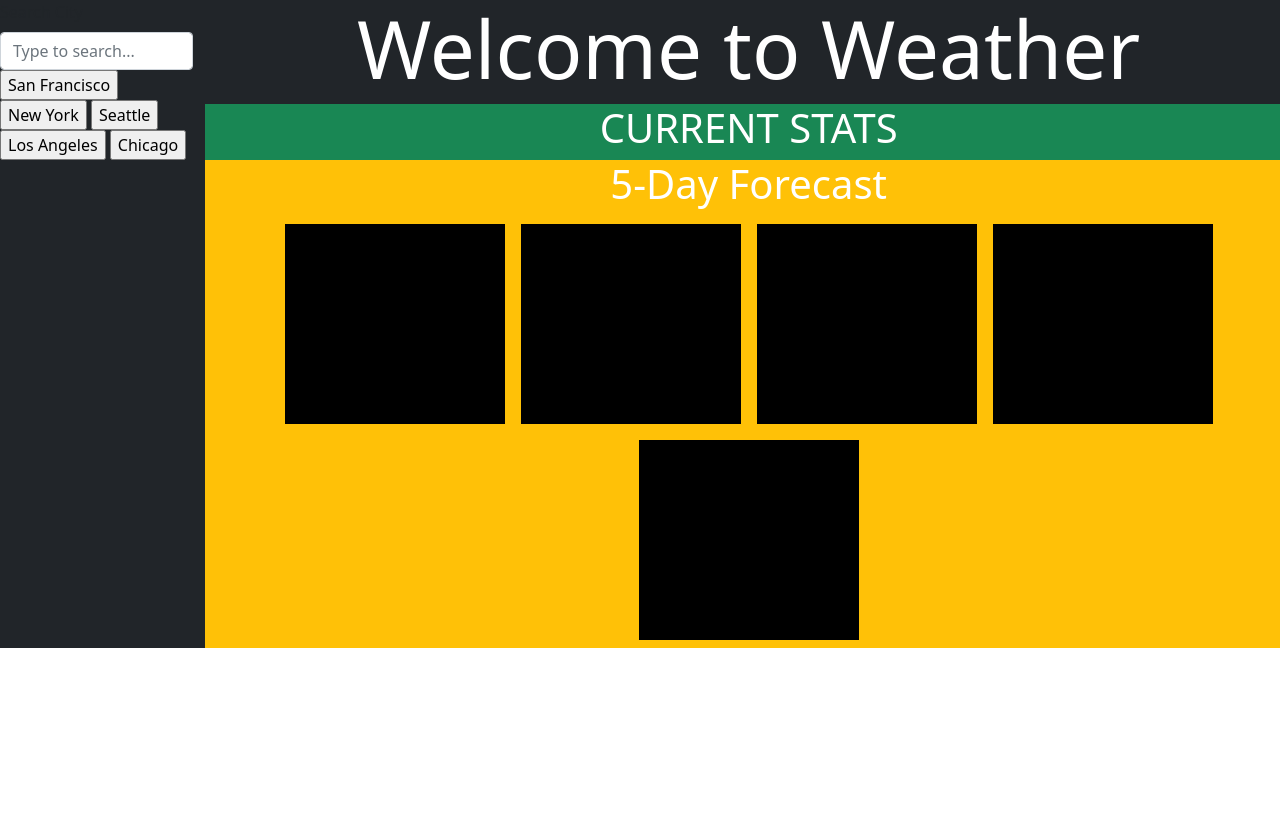
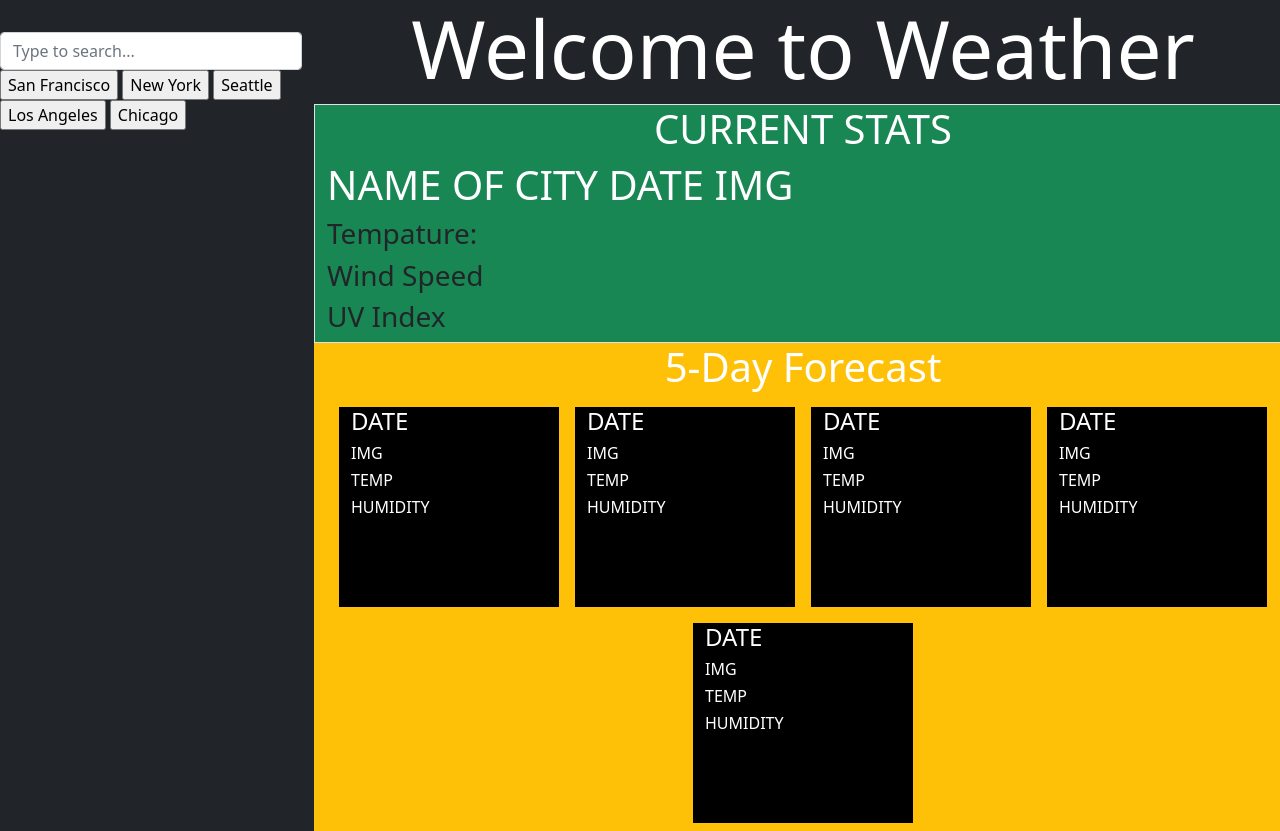
Before and after one commit to jkhauth/Atmosphere-Advisory, a plain HTML site: page index.html in a window 1280 px wide. Before the commit the page ends 800 px from the top, so only its background shows below. Drawn offline with nearby package versions, Linux system fonts and the light colour scheme; no server answers.

Commit message:
starting to add the weather api

```diff
--- a/index.html
+++ b/index.html
@@ -10,7 +10,7 @@
 <body>
     <div class="row">
         <!--COLUMN FOR CITY FORM-->
-        <div class="col-2 bg-dark" id="side-bar">
+        <div class="col-3 bg-dark" id="side-bar">
             <label for="exampleDataList" class="form-label">Search City</label>
             <input class="form-control" list="datalistOptions" id="exampleDataList" placeholder="Type to search...">
             <input type="button" value="San Francisco">
@@ -25,8 +25,12 @@
             <h1 class="display-1 text-center">Welcome to Weather</h1>
             </div>
             <!--CURRENT WEATHER STATS-->
-            <div class="row current-stats bg-success" id="current-stats">
+            <div class="row current-stats bg-success border" id="current-stats">
                 <h1 class="text-center">CURRENT STATS</h1>
+                <h1>NAME OF CITY DATE IMG</h1>
+                <h3>Tempature:</h3>
+                <h3>Wind Speed</h3>
+                <h3>UV Index</h3>
             </div>
             <!--5 DAY WEEK FORECAST-->
             <div class="row five-day bg-warning justify-content-center" id="five-day">
@@ -34,14 +38,34 @@
                     <h1>5-Day Forecast</h1>
                 </div>
             <div class="days m-2" id="day-one">
+                <h4 id='day-one-date'>DATE</h4>
+                <h6 id='day-one-img'>IMG</h6>
+                <h6 id='day-one-temp'>TEMP</h6>
+                <h6 id='day-one-humid'>HUMIDITY</h6>
             </div>
             <div class="days m-2" id="day-two">
+                <h4 id='day-two-date'>DATE</h4>
+                <h6 id='day-two-img'>IMG</h6>
+                <h6 id='day-two-temp'>TEMP</h6>
+                <h6 id='day-two-humid'>HUMIDITY</h6>
             </div>
             <div class="days m-2" id="day-three">
+                <h4 id='day-three-date'>DATE</h4>
+                <h6 id='day-three-img'>IMG</h6>
+                <h6 id='day-three-temp'>TEMP</h6>
+                <h6 id='day-three-humid'>HUMIDITY</h6>
             </div>
             <div class="days m-2" id="day-four">
+                <h4 id='day-four-date'>DATE</h4>
+                <h6 id='day-four-img'>IMG</h6>
+                <h6 id='day-four-temp'>TEMP</h6>
+                <h6 id='day-four-humid'>HUMIDITY</h6>
             </div>
             <div class="days m-2" id="day-five">
+                <h4 id='day-five-date'>DATE</h4>
+                <h6 id='day-five-img'>IMG</h6>
+                <h6 id='day-five-temp'>TEMP</h6>
+                <h6 id='day-five-humid'>HUMIDITY</h6>
             </div>
             </div>
         </div>
--- a/script.js
+++ b/script.js
@@ -0,0 +1,15 @@
+function weatherBalloon( cityName ) {
+    var key = '72a27384b9e0dc5b9d8a220614591fb8';
+    fetch('https://api.openweathermap.org/data/2.5/weather?q=' + cityName + '&appid=' + key)
+    .then(function(resp) { return resp.json() }) // Convert data to json
+    .then(function(data) {
+      console.log(data);
+    })
+    .catch(function() {
+      // catch any errors
+    });
+  }
+
+  window.onload = function() {
+    weatherBalloon( 'philadelphia' );
+  }
--- a/style.css
+++ b/style.css
@@ -1,8 +1,8 @@
-h1 {
+h1, h6, h4{
     color: #ffffff;
 }
 
-.days{
+.days {
     height: 200px;
     width: 220px;
     background-color: black;
```
